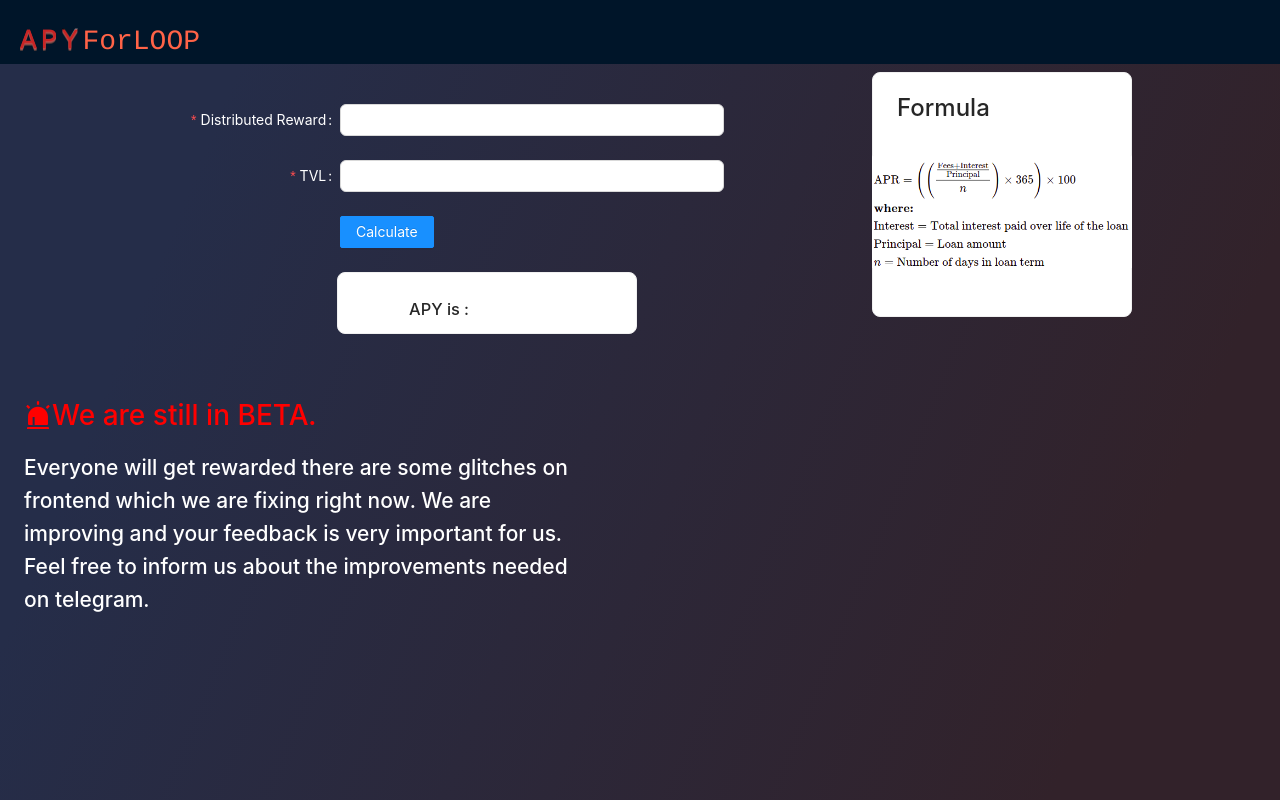
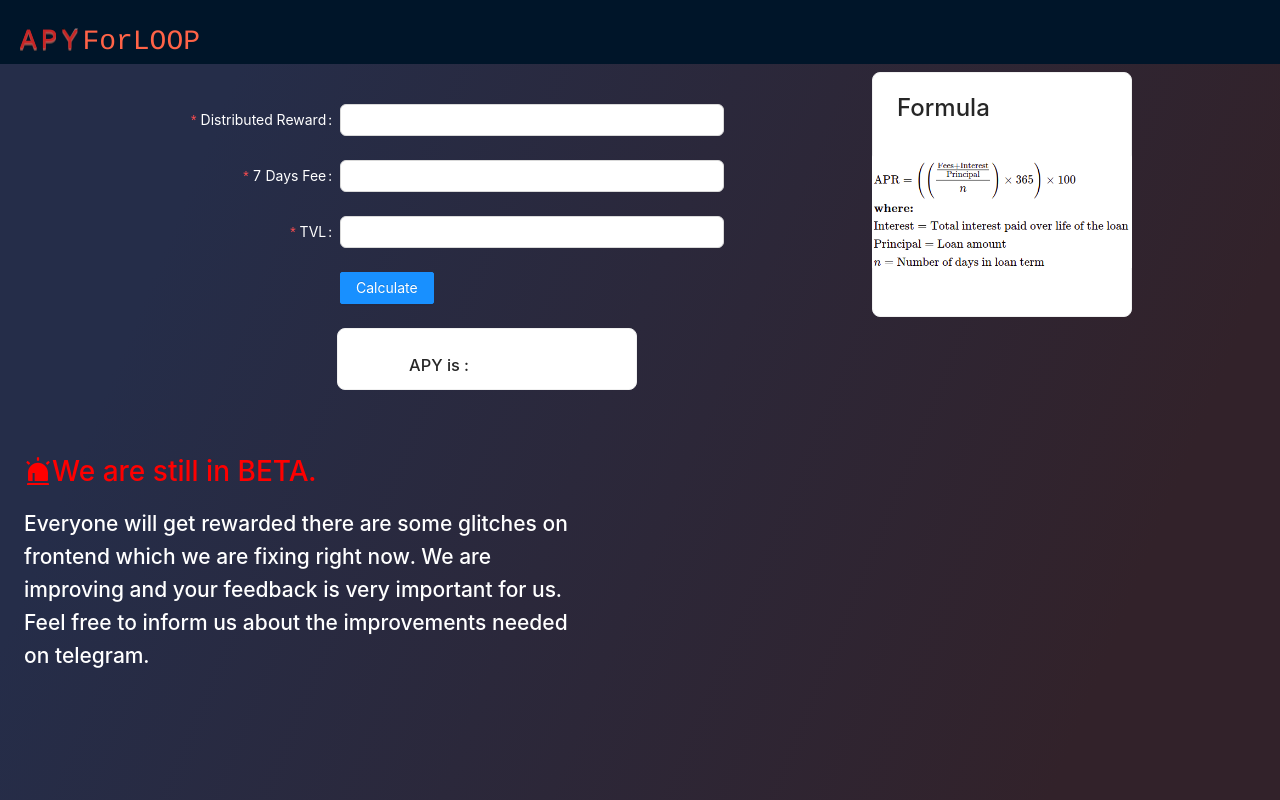
Before and after one commit to MUzairAjml/apy-calculator, a React (Create React App) app: page / in a window 1280 px wide. Built offline with nearby package versions, Linux system fonts and the light colour scheme.

Commit message:
fee added

```diff
--- a/src/Components/Form/ApyForm.jsx
+++ b/src/Components/Form/ApyForm.jsx
@@ -39,7 +39,7 @@ const ApyForm = () => {
         <Input />
       </Form.Item>
 
-      {/* <Form.Item
+      <Form.Item
         label="7 Days Fee"
         name="fee"
         rules={[{ required: true, message: 'Please input your fee!' }]}
@@ -47,7 +47,7 @@ const ApyForm = () => {
         onChange={(e)=>setFee(e.target.value)}
       >
         <Input />
-      </Form.Item> */}
+      </Form.Item>
 
       <Form.Item
         label="TVL"
```
